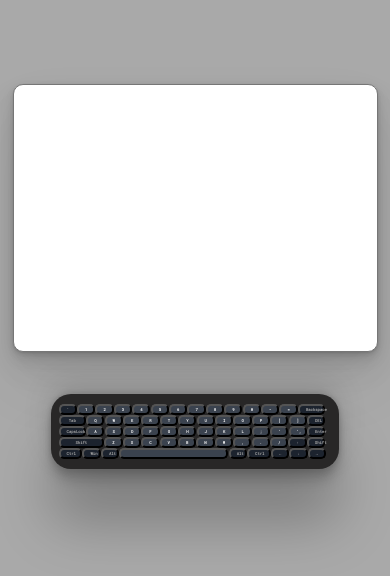
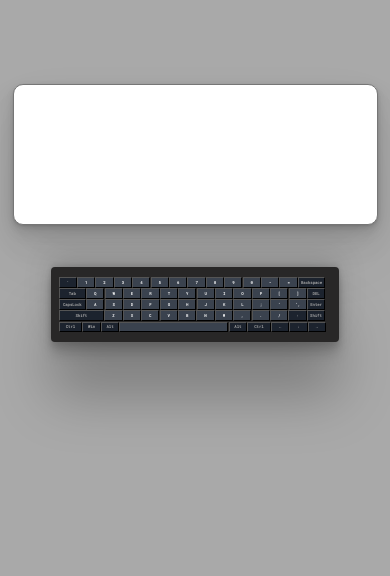
Before and after one commit to GeekoIsaGeek/Virtual-Keyboard, a website with bundled scripts: page index.html in a window 390 px wide. Built offline with nearby package versions, Linux system fonts and the light colour scheme.

Commit message:
Add files via upload

```diff
--- a/js/draw.js
+++ b/js/draw.js
@@ -1,10 +1,10 @@
 (function () {
-  /// Textarea
+
   const input = document.createElement('textarea')
   input.className = 'textarea'
   document.body.appendChild(input)
 
-  /// keys
+
   const keys = [
     '`', '1', '2', '3', '4', '5', '6', '7', '8', '9', '0', '-', '=', 'Backspace',
     'Tab', 'Q', 'W', 'E', 'R', 'T', 'Y', 'U', 'I', 'O', 'P', '[', ']', 'DEL',
--- a/style/style.css
+++ b/style/style.css
@@ -26,7 +26,7 @@ body{
     flex-wrap: wrap;
     justify-self: center;
     width:70vw;
-    border-radius:20px;
+    border-radius:1vw;
     margin-top:5vh;
     background-color: rgb(40 39 39);
     padding: 2.5vw 2vw 2.5vw 2vw;
@@ -43,11 +43,14 @@ body{
     background-color:#3A424E;
     color:white;
     font-family: 'Roboto Mono', monospace;
+    display:flex;
+    align-items: center;
+    justify-content: center;
 }
 .key:hover{
     cursor: pointer;
 }
-.key:active{
+.key:active,.key:nth-child(1):active,.key:nth-child(14):active,.key:nth-child(15):active,.key:nth-child(43):active,.key:nth-child(56):active{
     background-color:darkgray;
     color:black;
     transition: ease-in-out;
@@ -80,3 +83,13 @@ body{
     width: calc(6 * (70vw / 15));
     color:darkgray;
 }
+
+@media only screen and (max-width: 768px){
+    .key{
+        border-radius: 0;
+        border-width: 0.1px;
+    }
+    .textarea{
+        height:15vh;
+    }
+}
```
